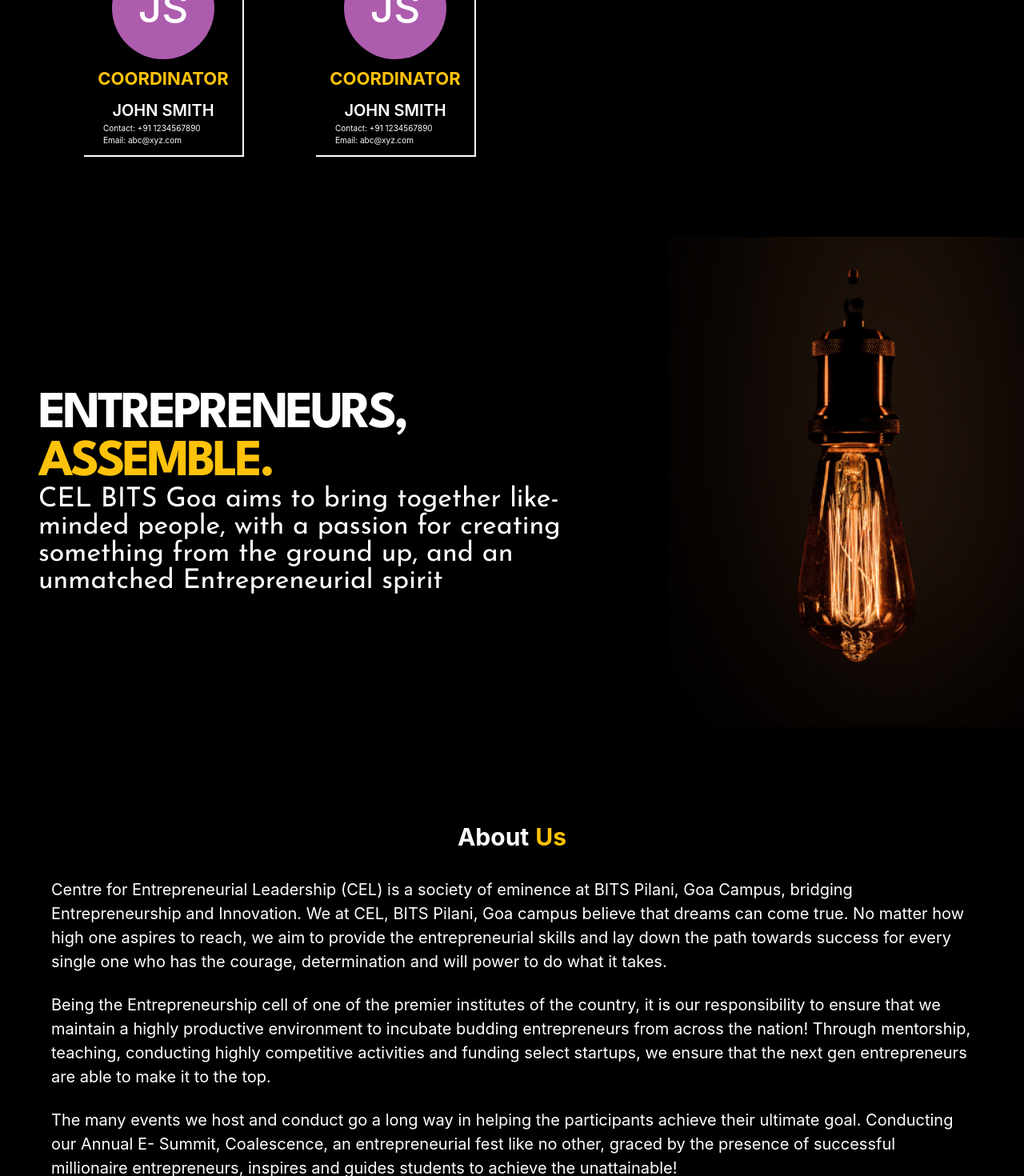
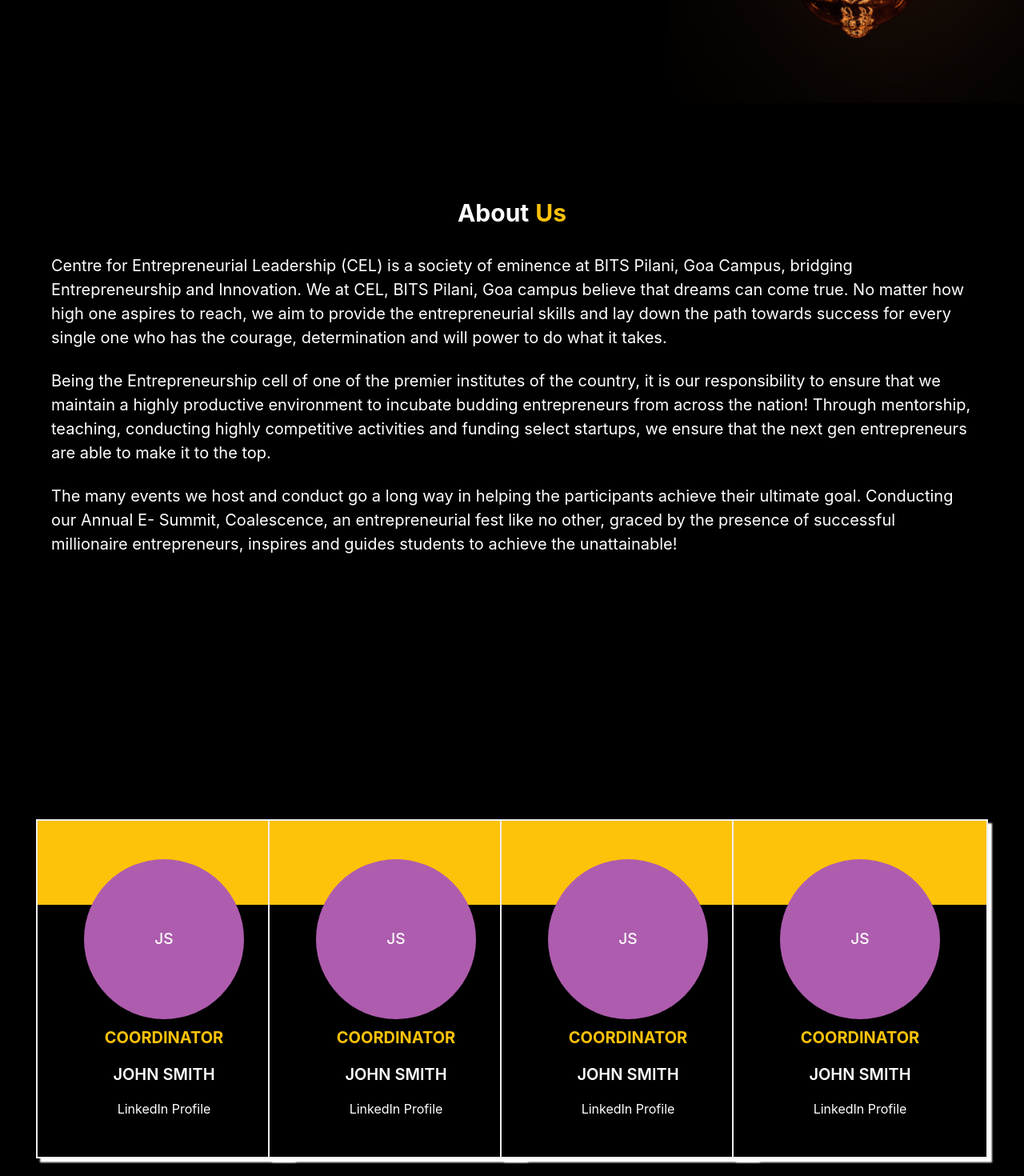
Before and after one commit to Devsoc-BPGC/CEL-website, a React (Create React App) app: page / in a window 1280 px wide. Shown: the part 580-2050 px from the top of the page at 80% size. Built offline with nearby package versions, Linux system fonts and the light colour scheme.

Commit message:
Match design
Signed-off-by: Hrishikesh Patil <hrishikeshpatil.754@gmail.com>

```diff
--- a/src/App.js
+++ b/src/App.js
@@ -11,9 +11,9 @@ function App() {
   return (
     <ChakraProvider theme={theme}>
       <Navbar />
-      <TeamMemberGrid />
       <LandingPage />
       <AboutUs />
+      <TeamMemberGrid />
       <Footer />
     </ChakraProvider>
   );
--- a/src/components/TeamMemberCard.jsx
+++ b/src/components/TeamMemberCard.jsx
@@ -1,26 +1,48 @@
 import React from 'react';
-import { Box, Text, Avatar, Flex } from '@chakra-ui/react';
+import { Box, Text, Avatar, Flex, Link, Image } from '@chakra-ui/react';
 
 const TeamMemberCard = props => {
   return (
-    <Box w={200} h={250} borderRight={'2px'} borderBottom={'2px'}>
-      <Avatar size='2xl' position={'unset'} name={props.name} src='#' />
-      <Text fontWeight={700} fontSize='22px' color='#FDC20A' p={2}>
+    <Flex
+      w={{ base: '75vw', sm: 220, lg: 320 }}
+      boxShadow={'5px 5px 2px white'}
+      transition={'all'}
+      transitionDuration={'0.8s'}
+      _hover={{
+        boxShadow: '10px 10px 5px white',
+      }}
+      border={'2px solid #eee'}
+      backgroundImage={
+        'linear-gradient(#FDC20A 0%,#FDC20A 25%, black 25%, black 100%)'
+      }
+      py={12}
+      direction={'column'}
+      alignItems={'center'}
+    >
+      <Avatar
+        w={{ base: '45vw', sm: 125, lg: 200 }}
+        h={{ base: '45vw', sm: 125, lg: 200 }}
+        name={props.name}
+        src={props.image}
+        position={'unset'}
+      />
+      <Text
+        fontWeight={700}
+        fontSize={{ base: 16, lg: 20 }}
+        color='#FDC20A'
+        p={2}
+      >
         {props.title.toUpperCase()}
       </Text>
-      <Text fontWeight={600} fontSize='20px'>
+      <Text fontWeight={600} fontSize={{ base: 16, lg: 20 }} p={2}>
         {props.name.toUpperCase()}
       </Text>
-      <Flex
-        flexDirection='column'
-        align='flex-start'
-        fontSize='10px'
-        paddingLeft={6}
-      >
-        <Text>Contact: {props.contact}</Text>
-        <Text>Email: {props.email}</Text>
-      </Flex>
-    </Box>
+      <Link href={props.linkedIn}>
+        <Text fontSize={{ base: 12, lg: 16 }} mt={2}>
+          LinkedIn Profile
+        </Text>
+      </Link>
+    </Flex>
   );
 };
 
```
